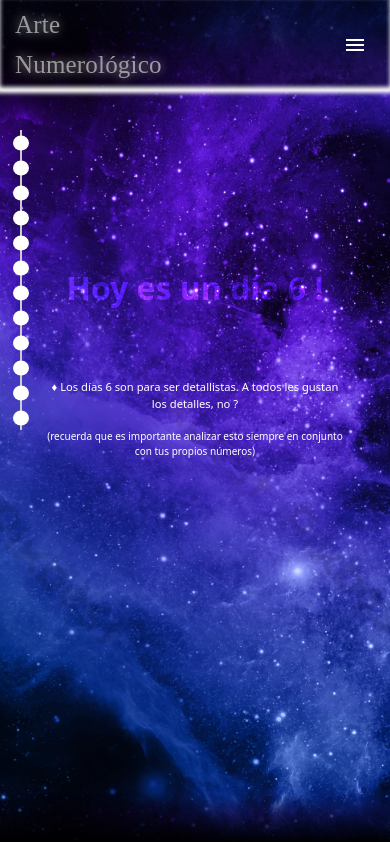
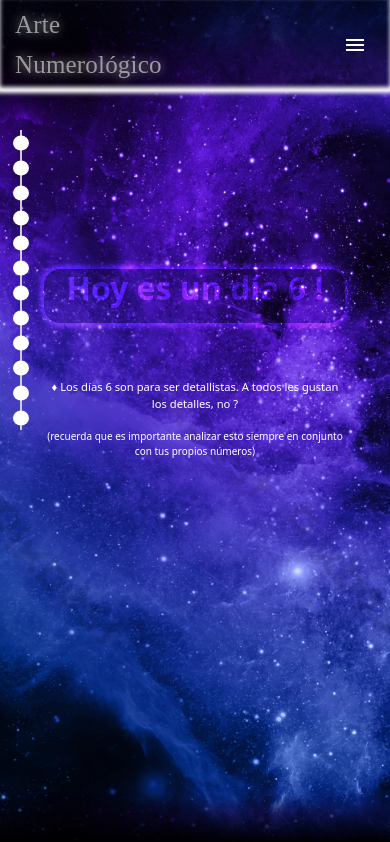
Before and after one commit to JuanJFarina/mern-arte-numerologico, a React (Create React App) app in the folder client/: page / in a window 390 px wide. Shown: the top 842 px of the page. Built offline with nearby package versions, Linux system fonts and the light colour scheme; a web font is replaced by a local one.

Commit message:
day number mobile

```diff
--- a/client/src/App.css
+++ b/client/src/App.css
@@ -282,7 +282,7 @@ main h1 {
   .numeroDelDia {
     font-size: 2rem;
     letter-spacing: 0;
-    box-shadow: 0 0 0 0;
+    box-shadow: 0 0 4px 4px #fff;
     background-color: transparent;
   }
   p {
```
